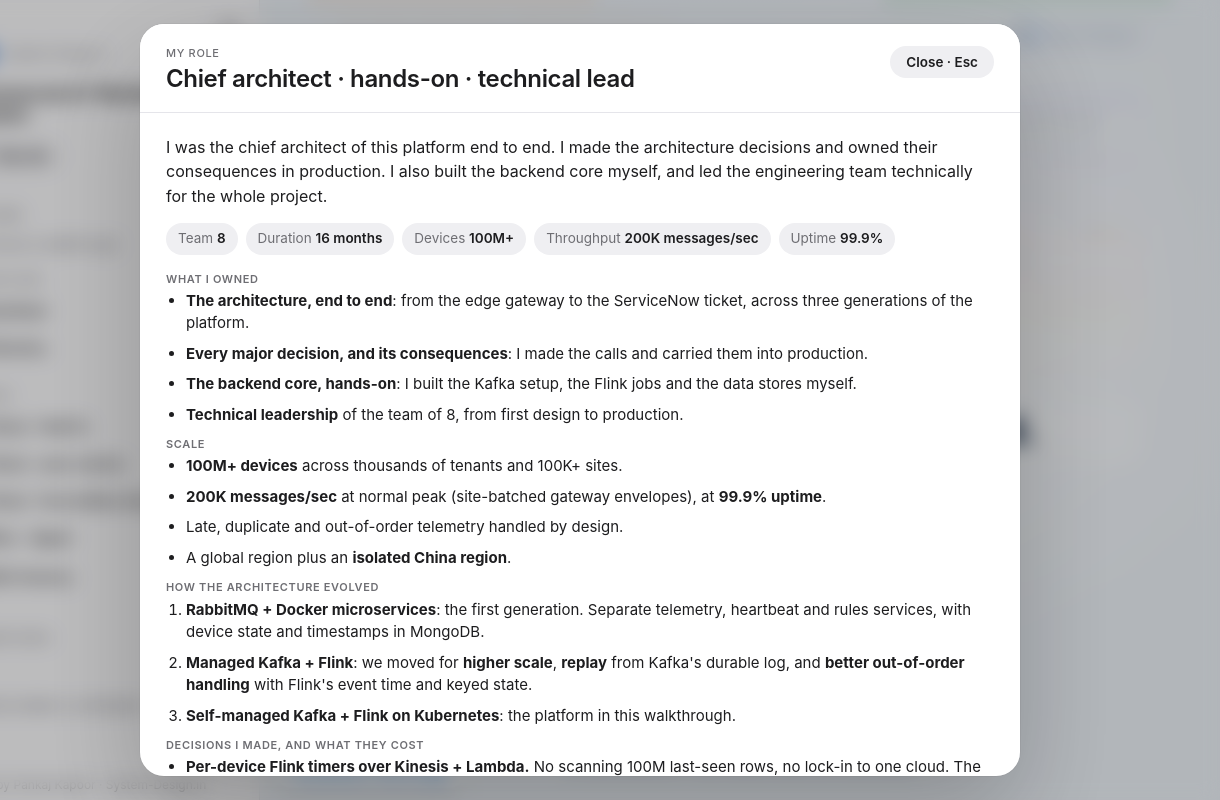
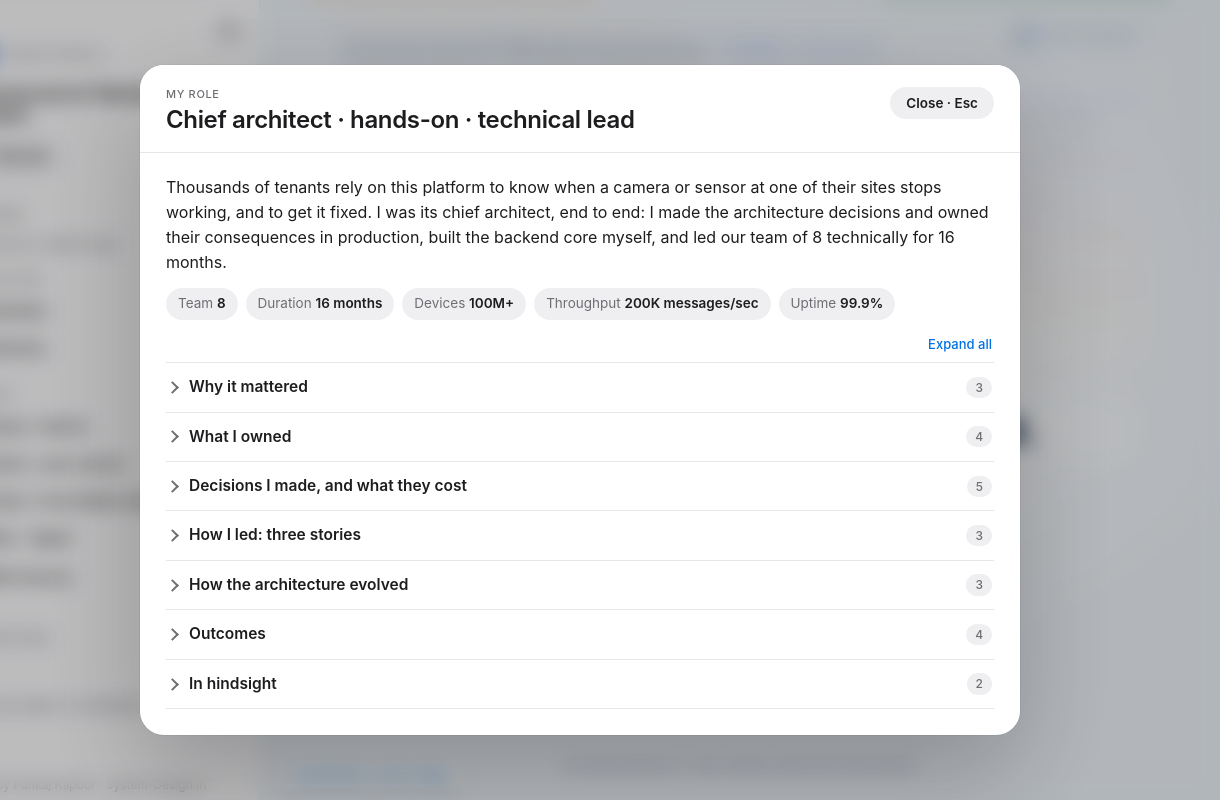
Before and after one commit to pakapoor/iot-architecture-walkthrough, a plain HTML site: page pres/index.html in a window 1280 px wide. Both pictures are taken after a click on the button "My role". Shown: the full height of the page, 60-1280 px from the left. Drawn offline with Linux system fonts and the light colour scheme.

Commit message:
My role: collapsible sections; review round 1 against Atlassian's values
- Each section is collapsed by default with an item count; Expand/Collapse all.
- Lead opens with the customer reason; new "Why it mattered" replaces Scale.
- "How I led" is now three short stories built from supplied facts.
- Browser test for default-collapsed and expand/collapse all.

Co-Authored-By: Claude Opus 5.5 <noreply@anthropic.com>

```diff
--- a/pres/index.html
+++ b/pres/index.html
@@ -263,6 +263,19 @@ aside{transition:visibility 0s .25s}
 .dcard.textonly figure,.dcard.textonly #lessonControls,.dcard.textonly #lessonCaption{display:none}
 .ddesc{border-top:1px solid var(--line);margin-top:18px;padding-top:16px}
 .ddesc h4{font-family:var(--display);font-size:17px;font-weight:600;margin:0 0 10px}
+.rolesec{border-top:1px solid var(--line,#E2E8F0);padding:2px 0}
+.rolesec:last-child{border-bottom:1px solid var(--line,#E2E8F0)}
+.rolesec summary{display:flex;align-items:center;gap:10px;cursor:pointer;list-style:none;padding:11px 2px;font-size:15.5px;font-weight:600;color:var(--ink)}
+.rolesec summary::-webkit-details-marker{display:none}
+.rolesec summary::before{content:'';width:7px;height:7px;border-right:2px solid var(--muted);border-bottom:2px solid var(--muted);transform:rotate(-45deg);transition:transform .15s;flex:none;margin-right:2px}
+.rolesec[open] summary::before{transform:rotate(45deg)}
+.rolesec summary em{margin-left:auto;font-style:normal;font-size:12px;font-weight:500;color:var(--muted);background:var(--hover);border-radius:999px;padding:2px 9px}
+.rolesec summary:hover span{color:var(--accent)}
+.rolesec summary:focus-visible{outline:2px solid var(--accent);outline-offset:2px;border-radius:6px}
+.rolesec ul,.rolesec ol{margin:0 0 12px;padding-left:22px}.rolesec li{margin:0 0 8px;font-size:15px;line-height:1.5}
+.roletools{display:flex;justify-content:flex-end;margin:-6px 0 6px}
+.roletools button{font:500 13px var(--body);color:var(--accent);background:none;border:0;cursor:pointer;padding:4px 2px}
+.roletools button:hover{text-decoration:underline}
 .dsec ol{margin:4px 0 0;padding-left:20px}.dsec li{margin:0 0 8px;font-size:15px;line-height:1.5}
 .dnote{font-size:13px;color:var(--muted);margin:14px 0 0}
 @media (prefers-reduced-motion:reduce){.sectiontoggle .chev{transition:none}}
@@ -405,13 +418,19 @@ function openDetail(t, from) {
 // "My role": the presenter's role, scope, decisions and outcomes (pres/role.js)
 function openRole(from) {
   const esc = v => String(v).replace(/&/g, '&amp;').replace(/</g, '&lt;').replace(/>/g, '&gt;').replace(/&lt;(\/?)(b|i)&gt;/g, '<$1$2>');
-  const list = sec => `<div class="dsec"><h3>${esc(sec.h)}</h3><${sec.ordered ? 'ol' : 'ul'}>${sec.items.map(x => `<li>${esc(x)}</li>`).join('')}</${sec.ordered ? 'ol' : 'ul'}></div>`;
+  // Each section is collapsed by default (heading + item count); the lead and facts stay visible.
+  const list = (sec, i) => `<details class="rolesec"${sec.open ? ' open' : ''}><summary><span>${esc(sec.h)}</span><em>${sec.items.length}</em></summary><${sec.ordered ? 'ol' : 'ul'}>${sec.items.map(x => `<li>${esc(x)}</li>`).join('')}</${sec.ordered ? 'ol' : 'ul'}></details>`;
   lastFocus = from || null; activeKnowledge = null; stopLesson();
   hideUpNext(); if (frame) { pauseFrame(frame); frame.inert = true; }
   $('panel').inert = true; $('paneltoggle').inert = true;
   const card = $('dmodal').querySelector('.dcard'); card.classList.remove('knowledge'); card.classList.add('textonly');
   $('dkick').textContent = ROLE.kicker; $('dtitle').textContent = ROLE.title;
-  $('dtext').innerHTML = `<p class="dlead">${esc(ROLE.lead)}</p><div class="rolefacts">${ROLE.facts.map(([k, v]) => `<span>${esc(k)} <b>${esc(v)}</b></span>`).join('')}</div>` + ROLE.sections.map(list).join('');
+  $('dtext').innerHTML = `<p class="dlead">${esc(ROLE.lead)}</p><div class="rolefacts">${ROLE.facts.map(([k, v]) => `<span>${esc(k)} <b>${esc(v)}</b></span>`).join('')}</div>`
+    + `<div class="roletools"><button type="button" id="roleAll" aria-pressed="false">Expand all</button></div>` + ROLE.sections.map(list).join('');
+  const all = $('roleAll'), secs = [...$('dtext').querySelectorAll('.rolesec')];
+  const sync = () => { const open = secs.every(d => d.open); all.textContent = open ? 'Collapse all' : 'Expand all'; all.setAttribute('aria-pressed', String(open)); };
+  all.addEventListener('click', () => { const open = !secs.every(d => d.open); secs.forEach(d => { d.open = open; }); sync(); });
+  secs.forEach(d => d.addEventListener('toggle', sync)); sync();
   $('dsnap').innerHTML = ''; $('dcap').textContent = '';
   $('dmodal').hidden = false; card.scrollTop = 0; $('dclose').focus();
 }
--- a/pres/role.js
+++ b/pres/role.js
@@ -1,35 +1,35 @@
 // "My role" dialog, opened from the sidebar (or the R key). Allowed markup: <b>, <i>.
 // Facts only: role, team, duration, scale and outcomes come from the presenter; decisions match the walkthrough.
+// Sections start collapsed in the dialog. Order follows a leadership conversation: why → role → decisions → stories → results → reflection.
 const ROLE = {
   kicker: 'My role',
   title: 'Chief architect · hands-on · technical lead',
-  lead: 'I was the chief architect of this platform end to end. I made the architecture decisions and owned their consequences in production. I also built the backend core myself, and led the engineering team technically for the whole project.',
+  lead: 'Thousands of tenants rely on this platform to know when a camera or sensor at one of their sites stops working, and to get it fixed. I was its chief architect, end to end: I made the architecture decisions and owned their consequences in production, built the backend core myself, and led our team of 8 technically for 16 months.',
   facts: [['Team', '8'], ['Duration', '16 months'], ['Devices', '100M+'], ['Throughput', '200K messages/sec'], ['Uptime', '99.9%']],
   sections: [
+    { h: 'Why it mattered', items: [
+      '<b>For customers</b>: thousands of tenants across 100K+ sites need to know when a device fails, and to get it fixed, without drowning in alerts.',
+      '<b>The problem</b>: the first generation could not keep up with the fleet\'s scale, could not replay data after a bug, and handled late, out-of-order telemetry poorly.',
+      '<b>The bar</b>: 100M+ devices and 200K messages/sec at normal peak (site-batched envelopes), at 99.9% uptime, with every tenant isolated and an isolated China region.'] },
     { h: 'What I owned', items: [
       '<b>The architecture, end to end</b>: from the edge gateway to the ServiceNow ticket, across three generations of the platform.',
       '<b>Every major decision, and its consequences</b>: I made the calls and carried them into production.',
       '<b>The backend core, hands-on</b>: I built the Kafka setup, the Flink jobs and the data stores myself.',
       '<b>Technical leadership</b> of the team of 8, from first design to production.'] },
-    { h: 'Scale', items: [
-      '<b>100M+ devices</b> across thousands of tenants and 100K+ sites.',
-      '<b>200K messages/sec</b> at normal peak (site-batched gateway envelopes), at <b>99.9% uptime</b>.',
-      'Late, duplicate and out-of-order telemetry handled by design.',
-      'A global region plus an <b>isolated China region</b>.'] },
-    { h: 'How the architecture evolved', ordered: true, items: [
-      '<b>RabbitMQ + Docker microservices</b>: the first generation. Separate telemetry, heartbeat and rules services, with device state and timestamps in MongoDB.',
-      '<b>Managed Kafka + Flink</b>: we moved for <b>higher scale</b>, <b>replay</b> from Kafka\'s durable log, and <b>better out-of-order handling</b> with Flink\'s event time and keyed state.',
-      '<b>Self-managed Kafka + Flink on Kubernetes</b>: the platform in this walkthrough.'] },
     { h: 'Decisions I made, and what they cost', items: [
       '<b>Per-device Flink timers over Kinesis + Lambda.</b> No scanning 100M last-seen rows, no lock-in to one cloud. The cost: we took on running stateful stream processing, with checkpoints and savepoints.',
       '<b>Graded alerts, in two lanes.</b> A silent device turns yellow at 10 minutes, pages on-call at 20 and opens a ticket at 30; minor issues become 15-minute site digests. The cost: two paths to build, test and operate, and thresholds to tune per device type.',
       '<b>One incident identity, end to end</b> (tenant + device + outage generation), with idempotent upserts. The cost: every integration must honour that key, and recovery needs reconciliation.',
       '<b>Temporal for the incident lifecycle</b>, replacing handlers and cron jobs. The cost: workflow versioning discipline, with replay tests and versioned workers.',
       '<b>Shared topics, with fairness enforced at the gateway</b>, instead of a topic per tenant. The cost: shared capacity needs measured headroom and per-tenant freshness monitoring.'] },
-    { h: 'How I led', items: [
-      '<b>Alignment across geographies.</b> I won buy-in from the China engineering and DevOps teams for the Kafka + Flink move with a proof of concept, real load data and patient work on their operational concerns.',
-      '<b>Led from the code.</b> I led the team technically while building the backend core alongside them.',
-      '<b>Designed for failure up front.</b> Bursts, crashes, hot partitions and alert storms were designed for, not discovered in a post-mortem.'] },
+    { h: 'How I led: three stories', items: [
+      '<b>Changing the foundation, across geographies.</b> The first generation, RabbitMQ microservices, was hitting its limits on scale, replay and out-of-order data. I made the case for Kafka + Flink with a proof of concept and real load data, and worked through the China engineering and DevOps teams\' operational concerns until they backed the move. We migrated, and the platform now runs 200K messages/sec at 99.9% uptime.',
+      '<b>Ending alert floods without missing outages.</b> On-call was being flooded. I designed two lanes, critical pages and site digests, and graded silence: yellow at 10 minutes, a page at 20, a ticket at 30. Short blips no longer wake anyone; confirmed outages still page at once.',
+      '<b>Leading from the code, designing for failure.</b> I led the team technically while building the backend core alongside them. Bursts, crashes, hot partitions and alert storms were designed for up front, not discovered in a post-mortem.'] },
+    { h: 'How the architecture evolved', ordered: true, items: [
+      '<b>RabbitMQ + Docker microservices</b>: the first generation. Separate telemetry, heartbeat and rules services, with device state and timestamps in MongoDB.',
+      '<b>Managed Kafka + Flink</b>: we moved for <b>higher scale</b>, <b>replay</b> from Kafka\'s durable log, and <b>better out-of-order handling</b> with Flink\'s event time and keyed state.',
+      '<b>Self-managed Kafka + Flink on Kubernetes</b>: the platform in this walkthrough.'] },
     { h: 'Outcomes', items: [
       '<b>200K messages/sec at 99.9% uptime</b>, for 100M+ devices.',
       '<b>Alert floods ended</b>: short blips stay yellow on dashboards, confirmed outages page on-call, and minor issues arrive as 15-minute site summaries.',
```
Also changed, not shown: 2 other files.
